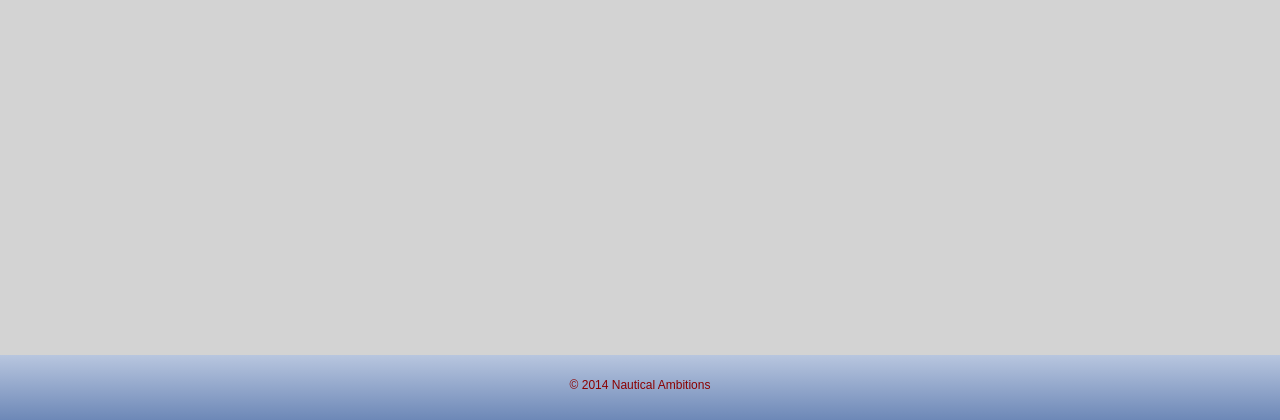
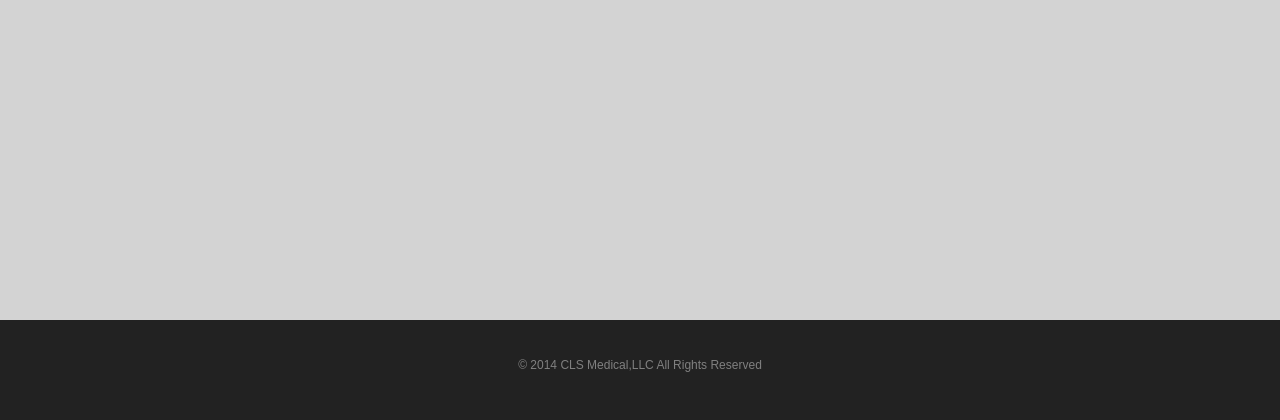
Before and after one commit to pfullen/CLS_SO_APP, a PHP site: page / in a window 1280 px wide. Shown: the part 380-800 px from the top of the page. Run offline with PHP 8.4, Linux system fonts and the light colour scheme.

Commit message:
Updated Footer
changed footer <p>
Color change
height change

```diff
--- a/css/main.css
+++ b/css/main.css
@@ -541,25 +541,19 @@ clear: both;
 position: fixed;
 bottom:0;
 width: 100%;
-height: 65px;
+height: 100px;
 
-background: #b8c6df; /* Old browsers */
-background: -moz-linear-gradient(top,  #b8c6df 0%, #6d88b7 100%); /* FF3.6+ */
-background: -webkit-gradient(linear, left top, left bottom, color-stop(0%,#b8c6df), color-stop(100%,#6d88b7)); /* Chrome,Safari4+ */
-background: -webkit-linear-gradient(top,  #b8c6df 0%,#6d88b7 100%); /* Chrome10+,Safari5.1+ */
-background: -o-linear-gradient(top,  #b8c6df 0%,#6d88b7 100%); /* Opera 11.10+ */
-background: -ms-linear-gradient(top,  #b8c6df 0%,#6d88b7 100%); /* IE10+ */
-background: linear-gradient(to bottom,  #b8c6df 0%,#6d88b7 100%); /* W3C */
-filter: progid:DXImageTransform.Microsoft.gradient( startColorstr='#b8c6df', endColorstr='#6d88b7',GradientType=0 ); /* IE6-9 */
+background: #222222;
+
 
 }
 
 footer p {
 text-align: center;
-color: darkred;
+color: gray;
 font-size: .75em;
 font-family: Arial, sans-serif;
-padding-top: 10px;
+padding-top: 25px;
 
 
 
--- a/index.html
+++ b/index.html
@@ -121,7 +121,7 @@
 
 
         <footer>
-				<p>  &copy 2014  Nautical Ambitions </p>
+				<p>  &copy 2014  CLS Medical,LLC  All Rights Reserved  </p>
 
           </footer>
 
```
Also changed, not shown: 2 other files.
